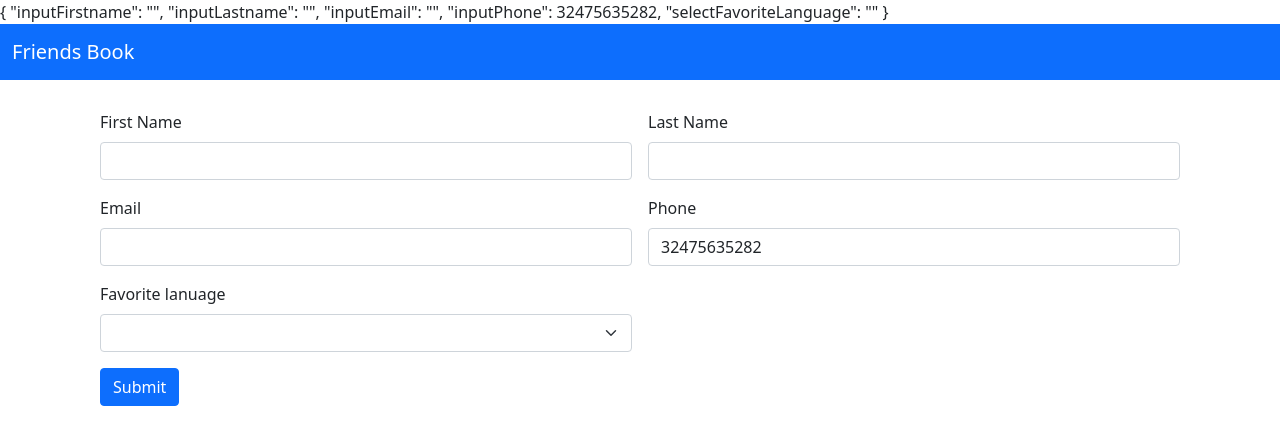
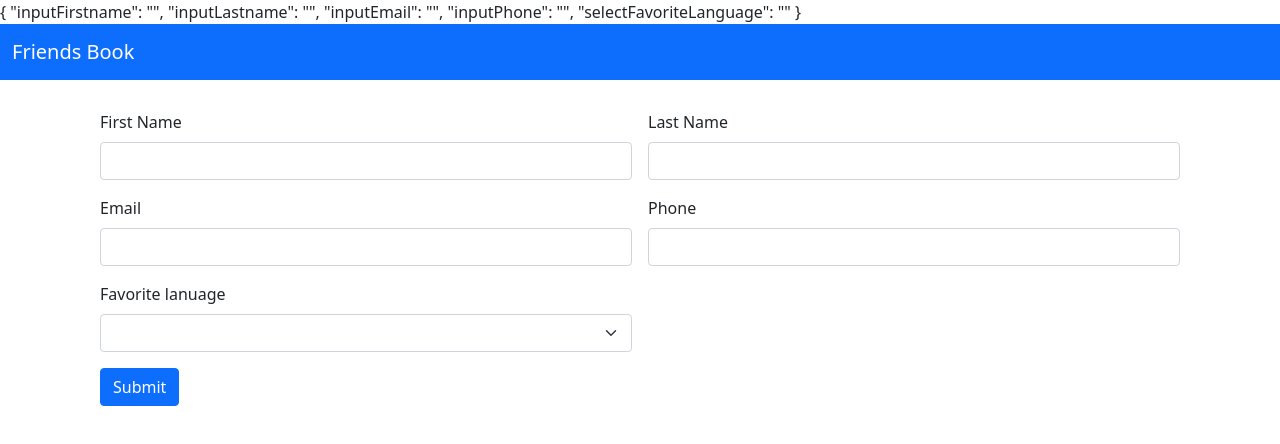
Before and after one commit to Laurent-Bosteels/angular-exercise, an Angular app in the folder angular-intro/: page / in a window 1280 px wide. Shown: the top 444 px of the page. Built offline with nearby package versions, Linux system fonts and the light colour scheme.

Commit message:
added validation

```diff
--- a/angular-intro/src/app/app.component.html
+++ b/angular-intro/src/app/app.component.html
@@ -1,4 +1,5 @@
 {{ friendModel | json }}
+
 
 <nav class="navbar navbar-dark bg-primary">
   <div class="container-fluid">
@@ -11,27 +12,48 @@
 
   <div class="col-md-6">
     <label for="inputFirstname" class="form-label">First Name</label>
-    <input type="text" class="form-control" id="inputFirstname" name="inputFirstname" [(ngModel)]="friendModel.inputFirstname"/>
+    <input type="text" class="form-control" id="inputFirstname" name="inputFirstname"
+    required
+    [(ngModel)]="friendModel.inputFirstname"  #inputFirstname = "ngModel"
+    [class.is-invalid]="inputFirstname.invalid && inputFirstname.touched"
+    [class.is-valid]="inputFirstname.valid"
+    />
   </div>
+
+
 
   <div class="col-md-6">
     <label for="inputLastname" class="form-label">Last Name</label>
-    <input type="text" class="form-control" id="inputLastname" name="inputLastname" [(ngModel)]="friendModel.inputLastname"/>
+    <input type="text" class="form-control" id="inputLastname" name="inputLastname"
+    required
+    [(ngModel)]="friendModel.inputLastname" #inputLastname = "ngModel"
+    [class.is-invalid]="inputLastname.invalid && inputLastname.touched"
+    [class.is-valid]="inputFirstname.valid"
+    />
   </div>
 
   <div class="col-md-6">
     <label for="inputEmail" class="form-label">Email</label>
-    <input type="email" class="form-control" id="inputEmail" name="inputEmail" [(ngModel)]="friendModel.inputEmail"/>
+    <input type="email" class="form-control" id="inputEmail" name="inputEmail"
+    required [(ngModel)]="friendModel.inputEmail" #inputEmail = "ngModel"
+    [class.is-invalid]="inputEmail.invalid && inputEmail.touched"
+    [class.is-valid]="inputEmail.valid"/>
   </div>
 
   <div class="col-md-6">
     <label for="inputPhone" class="form-label">Phone</label>
-    <input type="tel" class="form-control" id="inputPhone" name="inputPhone" [(ngModel)]="friendModel.inputPhone"/>
+    <input type="tel" class="form-control" id="inputPhone" name="inputPhone" required [(ngModel)]="friendModel.inputPhone" #inputPhone = "ngModel"
+    [class.is-invalid]="inputPhone.invalid && inputPhone.touched"
+    [class.is-valid]="inputPhone.valid"/>
   </div>
 
   <div class="col-md-6">
     <label for="inputLanguage" class="form-label">Favorite lanuage</label>
-    <select id="inputLanguage" class="form-select" name="selectFavoriteLanguage" [(ngModel)]="friendModel.selectFavoriteLanguage">
+    <select id="inputLanguage" class="form-select" name="selectFavoriteLanguage"
+    required
+    [(ngModel)]="friendModel.selectFavoriteLanguage" #inputLanguage = "ngModel"
+    [class.is-invalid]="inputLanguage.invalid && inputLanguage.touched"
+    [class.is-valid]="inputLanguage.valid">
       <option *ngFor="let n of favoriteLanguage">{{ n }}</option>
     </select>
   </div>
--- a/angular-intro/src/app/app.component.ts
+++ b/angular-intro/src/app/app.component.ts
@@ -9,6 +9,6 @@ import { Friend } from './friend'
 export class AppComponent {
   title = 'angular-intro';
   favoriteLanguage = ["Html", "Css", "Js", "Php", "Other"];
-  friendModel = new Friend("","","",32475635282,"")
+  friendModel = new Friend("","","","","")
 
 }
--- a/angular-intro/src/app/friend.ts
+++ b/angular-intro/src/app/friend.ts
@@ -2,10 +2,10 @@ export class Friend {
     inputFirstname : string
     inputLastname : string
     inputEmail : string
-    inputPhone : number
+    inputPhone : string
     selectFavoriteLanguage : string
 
-    constructor(inputFirstname: string, inputLastname : string, inputEmail : string, inputPhone : number, selectFavoriteLanguage : string){
+    constructor(inputFirstname: string, inputLastname : string, inputEmail : string, inputPhone : string, selectFavoriteLanguage : string){
         this.inputFirstname = inputFirstname;
         this.inputLastname = inputLastname;
         this.inputEmail = inputEmail;
```
Also changed, not shown: 1 other file (tests, documents, lock files or other folders).
